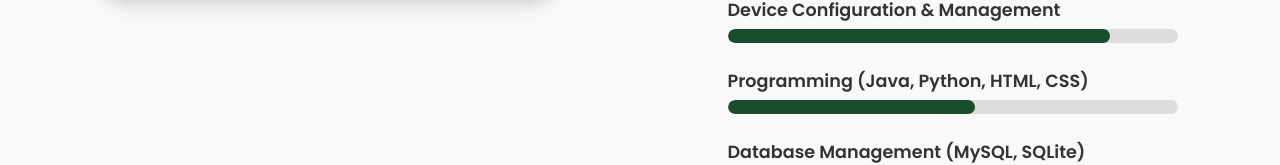
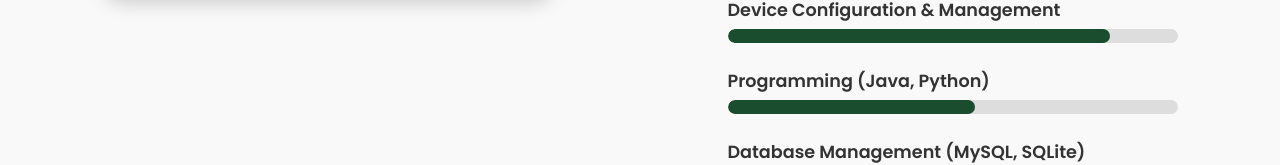
Before and after one commit to Trixster25/Aguilar-s-Porfolio, a plain HTML site: page skills.html in a window 1280 px wide. Shown: the part 520-685 px from the top of the page. Drawn offline with nearby package versions, Linux system fonts and the light colour scheme.

Commit message:
remove some shits

```diff
--- a/skills.html
+++ b/skills.html
@@ -186,7 +186,7 @@
         </div>
 
         <div class="skill">
-          <div class="skill-name">Programming (Java, Python, HTML, CSS)</div>
+          <div class="skill-name">Programming (Java, Python)</div>
           <div class="progress-bar"><div class="progress" data-width="55%"></div></div>
         </div>
 
```
